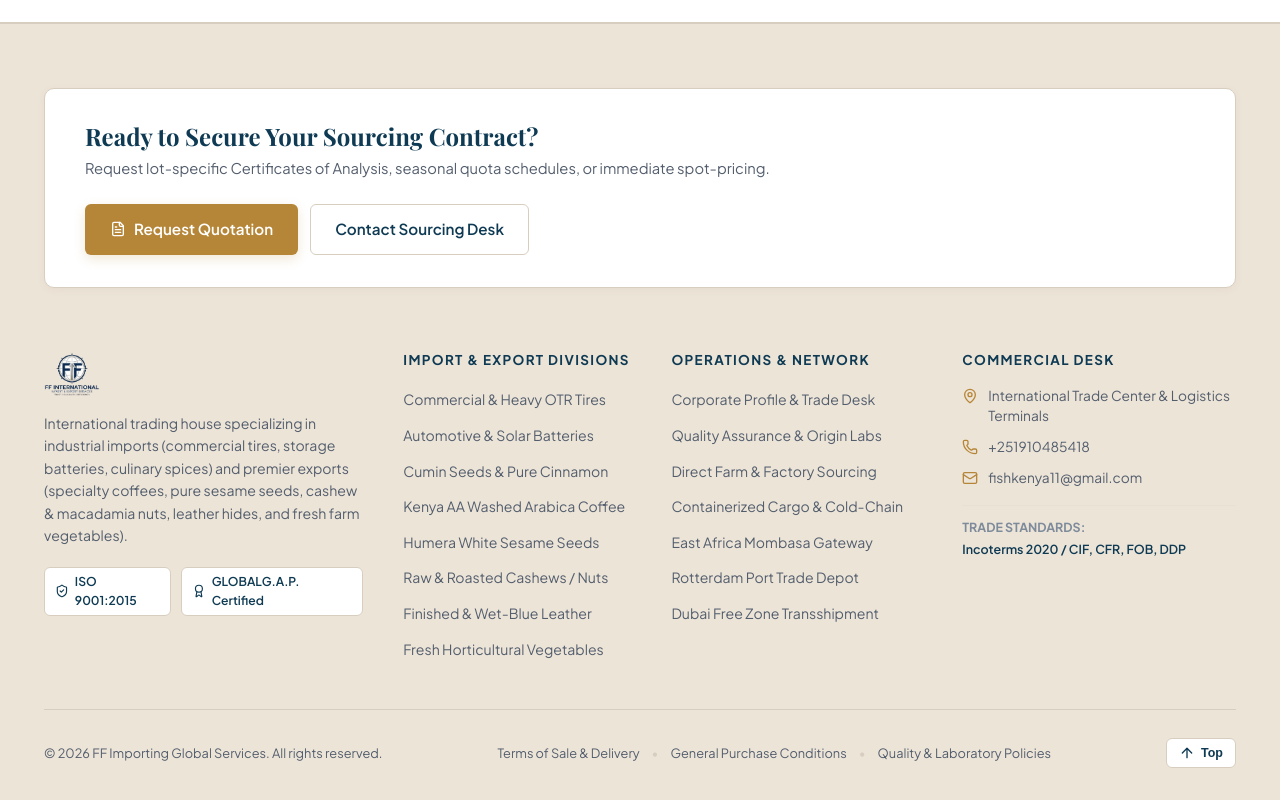
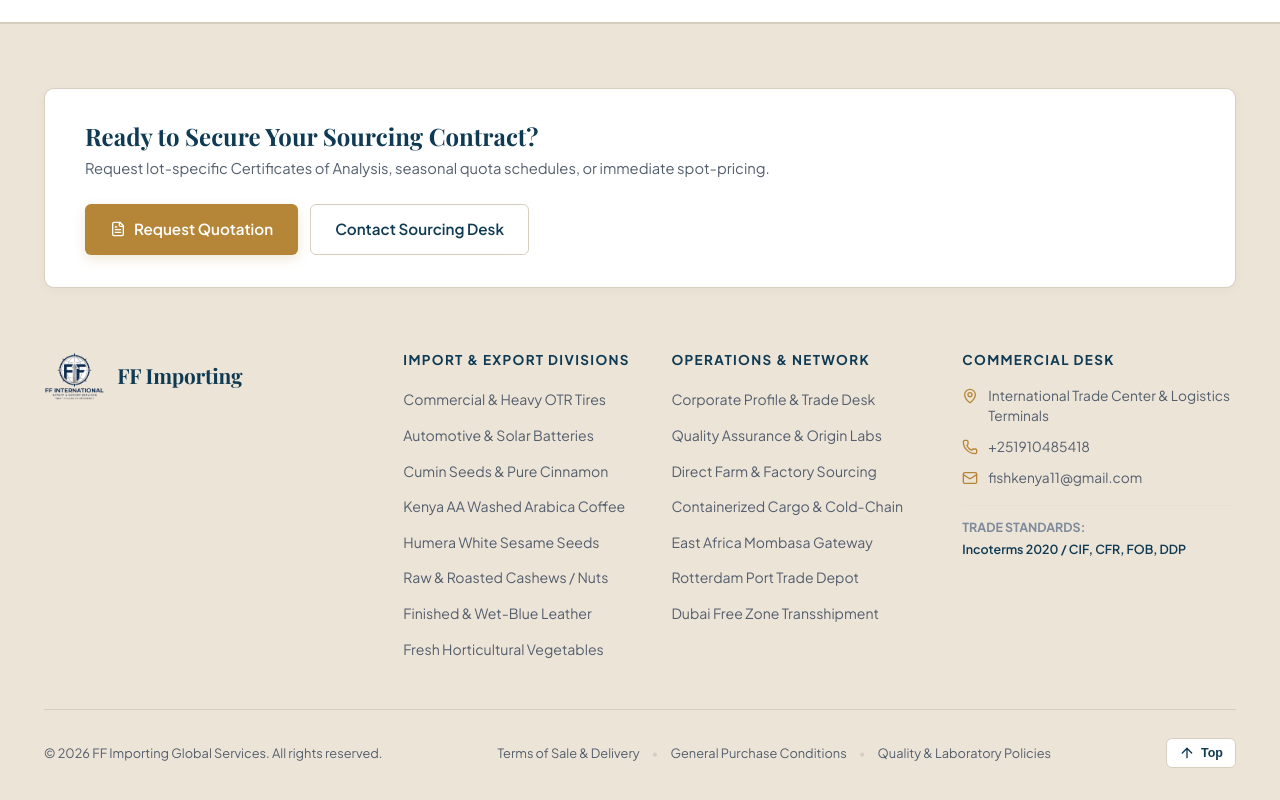
Before and after one commit to Goodomenn/import_spice, a React (Vite) app: page / in a window 1280 px wide. Shown: the part 3543-4343 px from the top of the page. Built offline with nearby package versions, Linux system fonts and the light colour scheme; a web font is replaced by a local one.

Commit message:
refactor(footer): simplify brand column to contain only website logo and company name

```diff
--- a/src/components/Footer.jsx
+++ b/src/components/Footer.jsx
@@ -4,8 +4,6 @@
   Mail,
   Phone,
   MapPin,
-  ShieldCheck,
-  Award,
   ArrowUp,
   FileText
 } from 'lucide-react';
@@ -41,29 +39,14 @@
         <div className="footer-grid">
           {/* Col 1: Brand info */}
           <div className="footer-col brand-col">
-            <Link to="/" className="footer-logo" title="FF International Import & Export Services">
+            <Link to="/" className="footer-logo" title="FF Importing">
               <img
                 src="/logo.png"
-                alt="FF International Import & Export Services"
+                alt="FF Importing"
                 className="footer-logo-img"
               />
+              <span className="footer-brand-name">FF Importing</span>
             </Link>
-
-            <p className="footer-bio">
-              International trading house specializing in industrial imports (commercial tires, storage batteries, culinary spices)
-              and premier exports (specialty coffees, pure sesame seeds, cashew & macadamia nuts, leather hides, and fresh farm vegetables).
-            </p>
-
-            <div className="footer-compliance-badges">
-              <span className="comp-badge">
-                <ShieldCheck size={14} />
-                <span>ISO 9001:2015</span>
-              </span>
-              <span className="comp-badge">
-                <Award size={14} />
-                <span>GLOBALG.A.P. Certified</span>
-              </span>
-            </div>
           </div>
 
           {/* Col 2: Products */}
@@ -190,41 +173,24 @@
         .footer-logo {
           display: flex;
           align-items: center;
+          gap: 12px;
           margin-bottom: 16px;
           text-decoration: none;
-          line-height: 0;
         }
 
         .footer-logo-img {
-          height: 44px;
+          height: 48px;
           max-width: 190px;
           width: auto;
           object-fit: contain;
         }
 
-        .footer-bio {
-          font-size: 0.88rem;
-          color: var(--text-muted);
-          line-height: 1.6;
-          margin-bottom: 20px;
-        }
-
-        .footer-compliance-badges {
-          display: flex;
-          gap: 10px;
-        }
-
-        .comp-badge {
-          display: inline-flex;
-          align-items: center;
-          gap: 6px;
-          padding: 4px 10px;
-          background: #FFFFFF;
-          border: 1px solid var(--border-medium);
-          border-radius: var(--radius-sm);
-          font-size: 0.76rem;
-          font-weight: 600;
+        .footer-brand-name {
+          font-family: var(--font-serif);
+          font-size: 1.3rem;
+          font-weight: 700;
           color: var(--accent-navy);
+          letter-spacing: -0.01em;
         }
 
         .footer-col-title {
```
